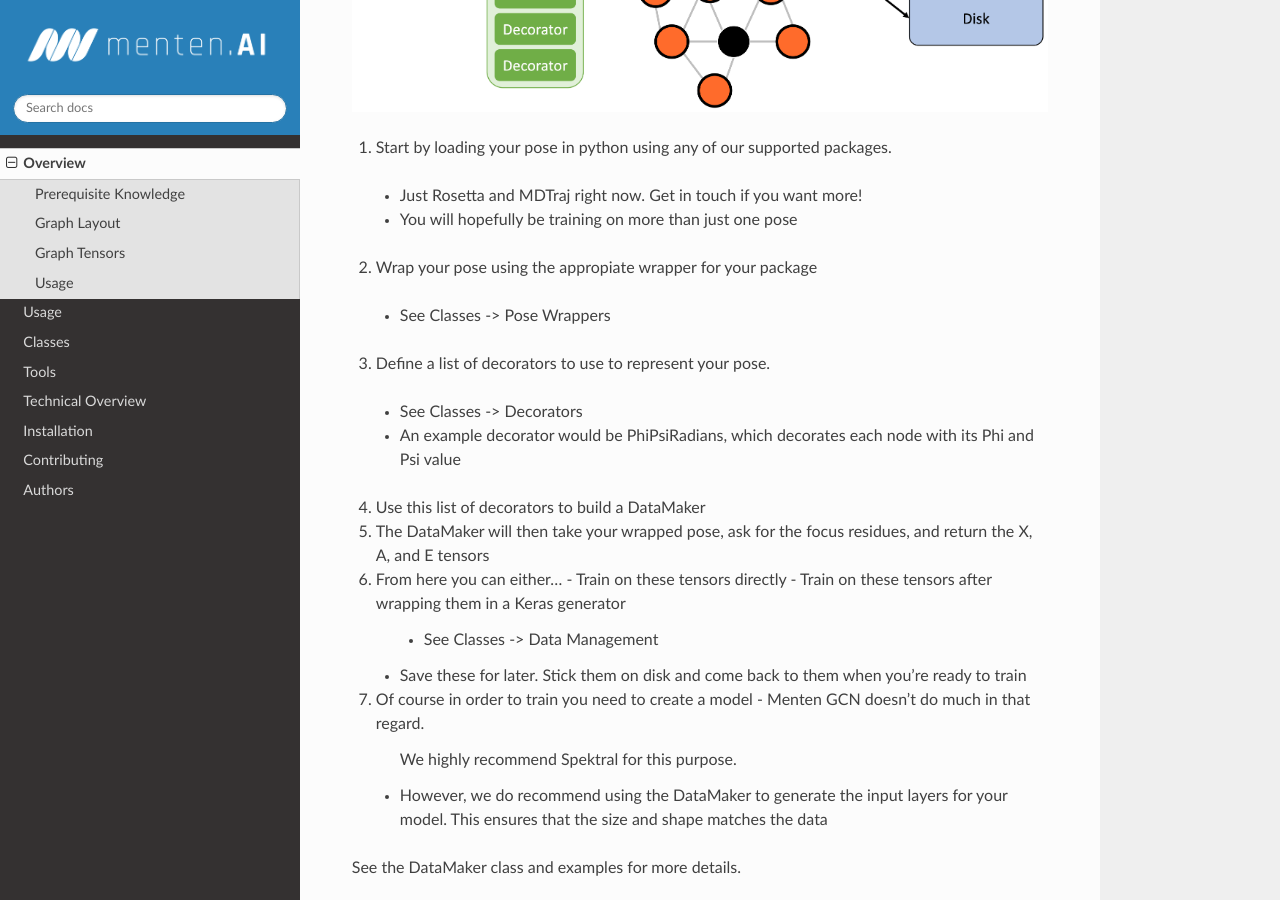
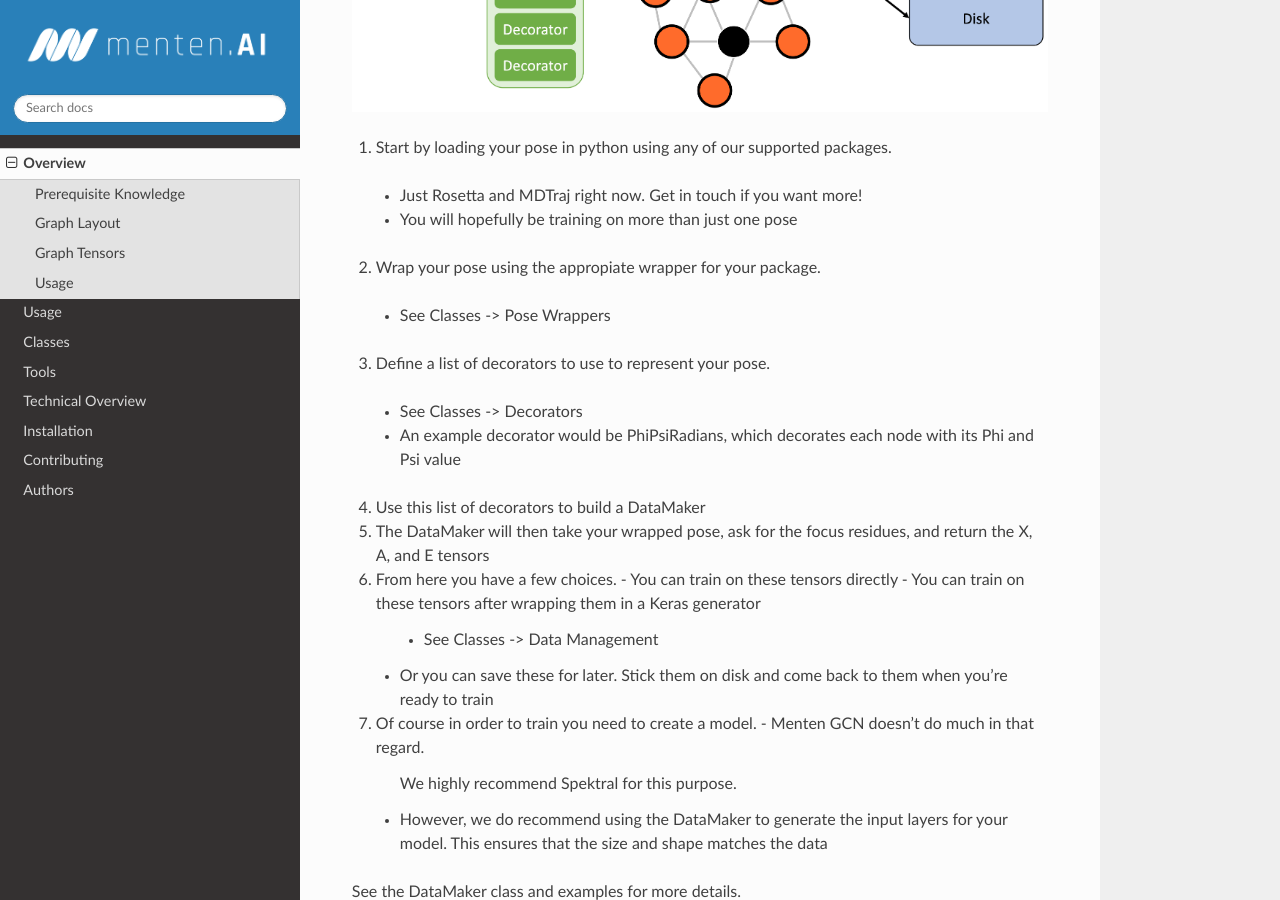
Before and after one commit to MentenAI/menten_gcn, a Sphinx documentation site: the page built from docs/overview.rst, in a window 1280 px wide and 900 px high, scrolled down 2658 px. Built offline with Sphinx 7.4.7 and the Read the Docs theme 2.0.0, drawn with Linux system fonts in a browser that asks for light colours.

Commit message:
I just can't get these to format well

```diff
--- a/docs/overview.rst
+++ b/docs/overview.rst
@@ -87,20 +87,26 @@
 1. Start by loading your pose in python using any of our supported packages.
   - Just Rosetta and MDTraj right now. Get in touch if you want more!
   - You will hopefully be training on more than just one pose
-2. Wrap your pose using the appropiate wrapper for your package
+
+2. Wrap your pose using the appropiate wrapper for your package.
   - See Classes -> Pose Wrappers
+
 3. Define a list of decorators to use to represent your pose.
   - See Classes -> Decorators
   - An example decorator would be PhiPsiRadians,
     which decorates each node with its Phi and Psi value
+
 4. Use this list of decorators to build a DataMaker
+
 5. The DataMaker will then take your wrapped pose, ask for the focus residues, and return the X, A, and E tensors
-6. From here you can either...
-   - Train on these tensors directly
-   - Train on these tensors after wrapping them in a Keras generator
+
+6. From here you have a few choices.
+   - You can train on these tensors directly
+   - You can train on these tensors after wrapping them in a Keras generator
      - See Classes -> Data Management
-   - Save these for later. Stick them on disk and come back to them when you're ready to train
-7. Of course in order to train you need to create a model
+   - Or you can save these for later. Stick them on disk and come back to them when you're ready to train
+
+7. Of course in order to train you need to create a model.
    - Menten GCN doesn't do much in that regard.
      We highly recommend Spektral for this purpose.
    - However, we do recommend using the DataMaker to generate the input layers for your model.
```
